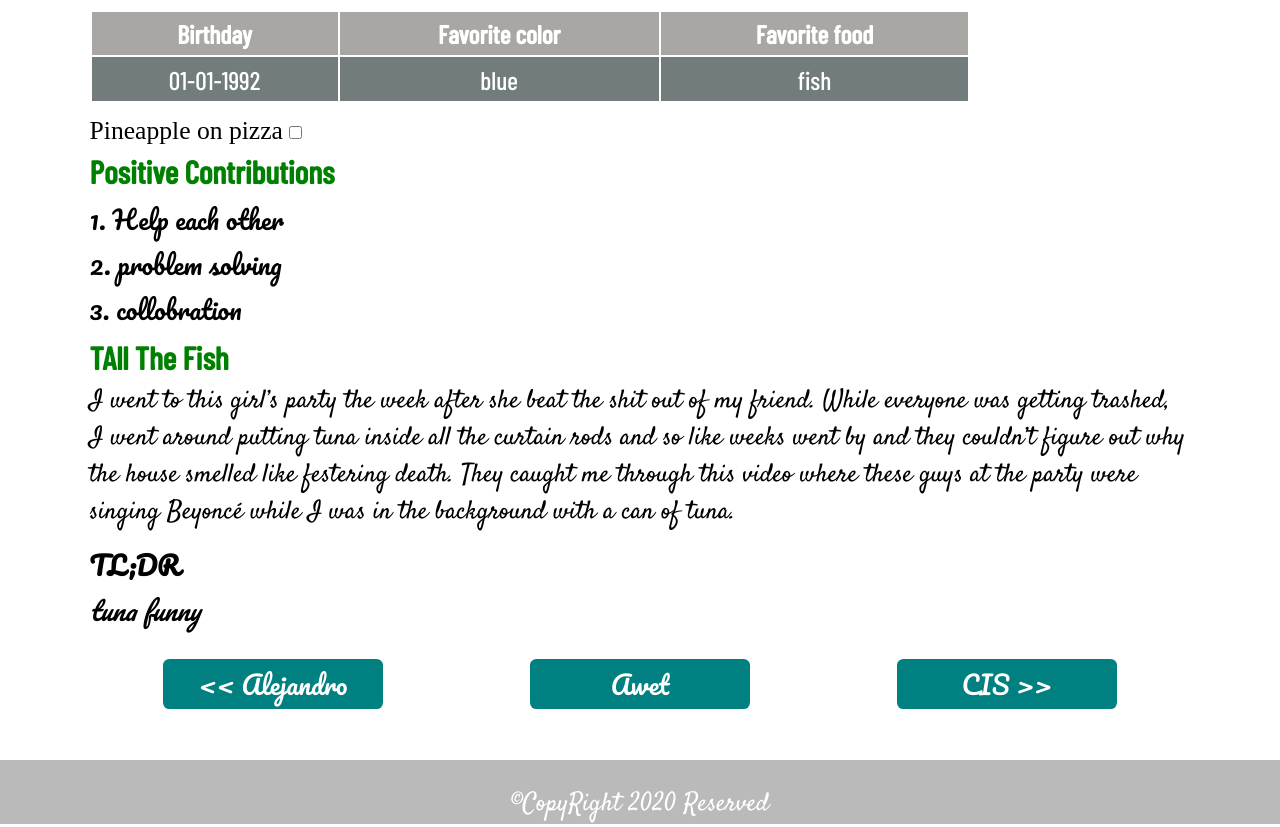
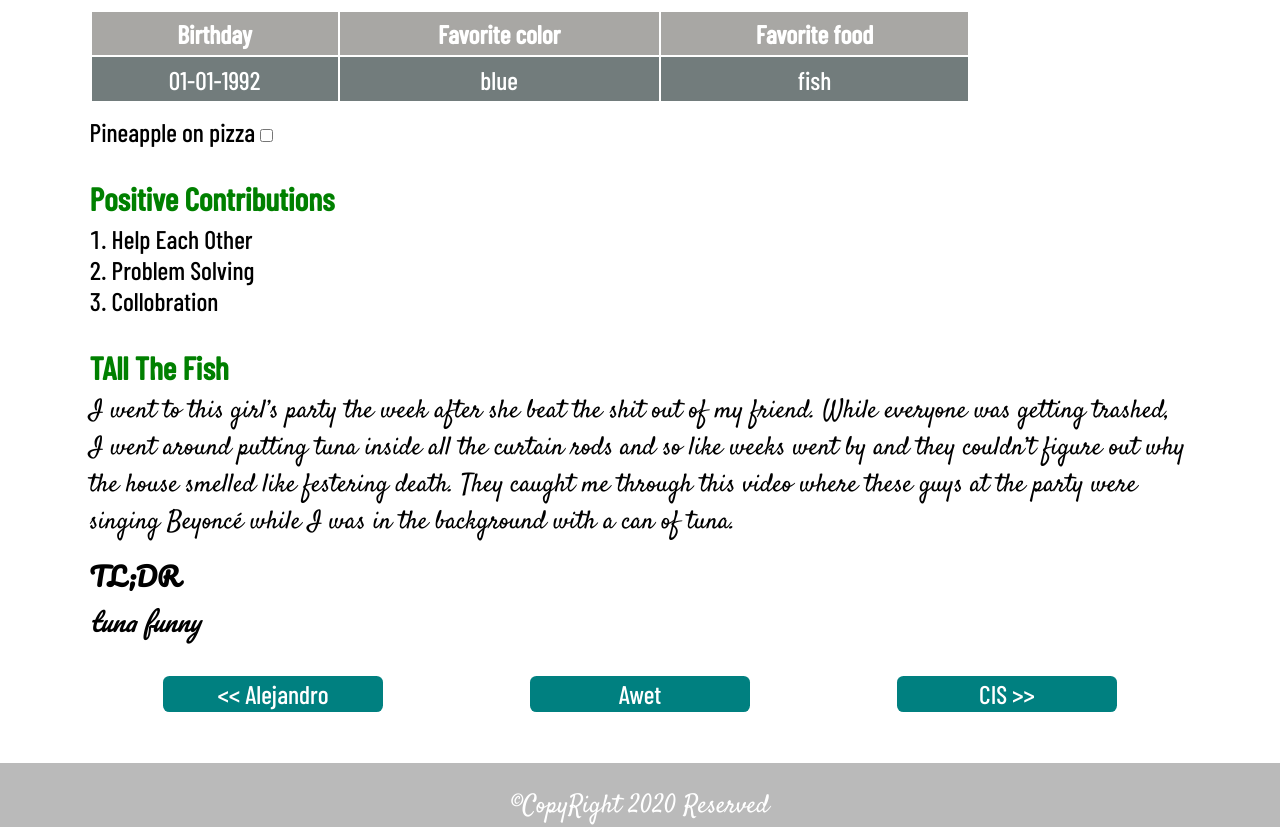
Before and after one commit to awet100/change-html, a plain HTML site: page index.html in a window 1280 px wide. Shown: the part 1196-2023 px from the top of the page. Drawn offline with nearby package versions, Linux system fonts and the light colour scheme.

Commit message:
margine b/n the div

```diff
--- a/style.css
+++ b/style.css
@@ -102,10 +102,14 @@ strong, em {
     font-family: 'Pacifico', cursive;
 
 }
+main > div {
+    margin: 2rem 0;
+}
 main li {
     list-style-position: inside;
     font-size: 2vw;
-    font-family: 'Pacifico', cursive;
+    text-transform: capitalize;
+    font-family: 'Barlow Condensed', sans-serif;
 }
 main .extra-info {
     margin: 1vw 0;
@@ -124,6 +128,7 @@ main .extra-info {
     padding: .2vw;
     border-radius: .5vw;
     transition: .5s;
+    font-family: unset
 }
 .links li:hover a {
     background-color: rgba(2, 83, 83, 0.521);
@@ -135,6 +140,7 @@ main .extra-info {
     font-size: 2vw;
     text-transform: capitalize;
     display: block;
+    font-family: 'Barlow Condensed', sans-serif;
 }
 main table {
     width: 80%;
@@ -159,6 +165,7 @@ main td {
 }
 main form {
     font-size: 2vw;
+    font-family: 'Barlow Condensed', sans-serif;
 }
 form input {
     font-size: 2vw;
```
